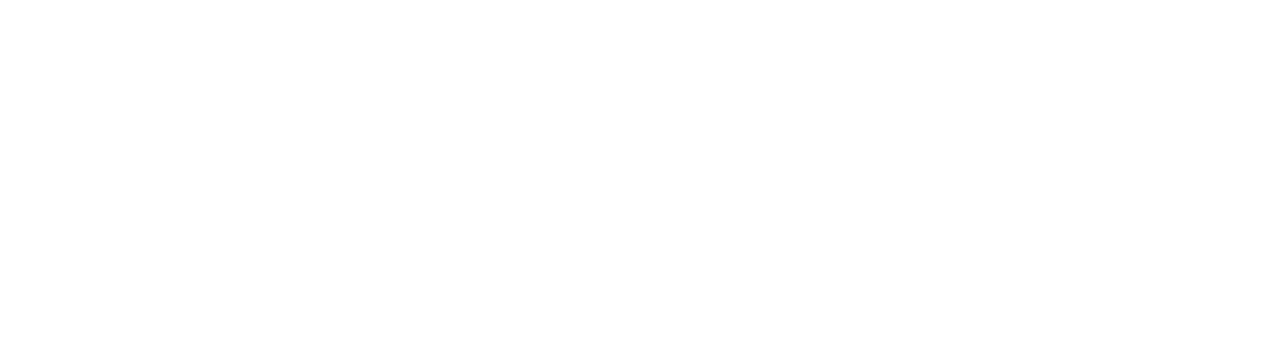
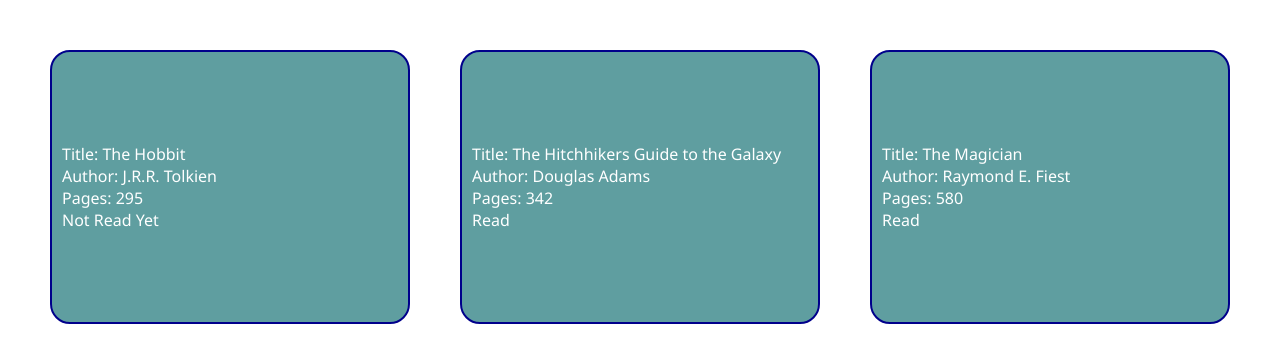
Before and after one commit to mitchnode/library, a plain HTML site: page index.html in a window 1280 px wide. Drawn offline with Linux system fonts and the light colour scheme.

Commit message:
Added Card layout and filled array data

```diff
--- a/index.html
+++ b/index.html
@@ -5,9 +5,13 @@
     <meta name="viewport" content="width=device-width, initial-scale=1.0">
     <title>Library</title>
     <link rel="stylesheet" href="style.css">
-    <script src="library.js"></script>
+    <script src="library.js" defer></script>
 </head>
 <body>
+    <div class="container">
+        <div id="cards">
 
+        </div>
+    </div>
 </body>
 </html>
--- a/library.js
+++ b/library.js
@@ -1,3 +1,5 @@
+const cards = document.getElementById("cards");
+
 const myLibrary = [];
 
 function Book(title, author, pages, read){
@@ -5,22 +7,40 @@ function Book(title, author, pages, read){
     this.author = author;
     this.pages = pages;
     this.read = read;
-    this.info = function() {
-        return title + " by " + author + ", " + pages + " pages, " + ((read) ? "Read" : "not read yet");
+    this.readinfo = function() {
+        return ((read) ? "Read" : "Not Read Yet");
+    }
+    this.generateCard = function() {
+        const card = document.createElement("div");
+        card.className = "card";
+        cards.appendChild(card);
+        const titletext = document.createElement("p");
+        const authortext = document.createElement("p");
+        const pagestext = document.createElement("p");
+        const readtext = document.createElement("p");
+        titletext.textContent = "Title: " + this.title;
+        authortext.textContent = "Author: " + this.author;
+        pagestext.textContent = "Pages: " + this.pages;
+        readtext.textContent = this.readinfo();
+        card.appendChild(titletext);
+        card.appendChild(authortext);
+        card.appendChild(pagestext);
+        card.appendChild(readtext);
     }
 }
 
-function addBookToLibrary(book) {
-    myLibrary.push(book);
+function addBookToLibrary(title, author, pages, read) {
+    myLibrary.push(new Book(title, author, pages, read));
 }
 
 function getBooks() {
     myLibrary.forEach(book => {
-        // return book object as array of strings
-        //(Format for display on page)
+          book.generateCard();
     });
 }
 
-const theHobbit = new Book("The Hobbit", "J.R.R. Tolkien", 295, false);
+addBookToLibrary("The Hobbit", "J.R.R. Tolkien", 295, false);
+addBookToLibrary("The Hitchhikers Guide to the Galaxy", "Douglas Adams", 342, true);
+addBookToLibrary("The Magician", "Raymond E. Fiest", 580, true);
 
-console.log(theHobbit.info());
+getBooks();
--- a/style.css
+++ b/style.css
@@ -1,4 +1,27 @@
 * {
     margin: 0;
-    padding: 0;
+    padding: 0px;
+    font-family: 'Segoe UI', Roboto, Oxygen, Ubuntu, Cantarell, 'Open Sans', 'Helvetica Neue', sans-serif;
 }
+
+
+#cards {
+    display: grid;
+    grid-template: repeat(3, 1fr) / repeat(3, 1fr);
+    gap: 50px;
+    padding: 50px;
+}
+
+.card {
+    display: flex;
+    flex-direction: column;
+    height: 250px;
+    align-items: stretch;
+    justify-content: center;
+    padding: 10px;
+    border: 2px solid darkblue;
+    border-radius: 20px;
+    background-color: cadetblue;
+    color: white;
+
+}
```
